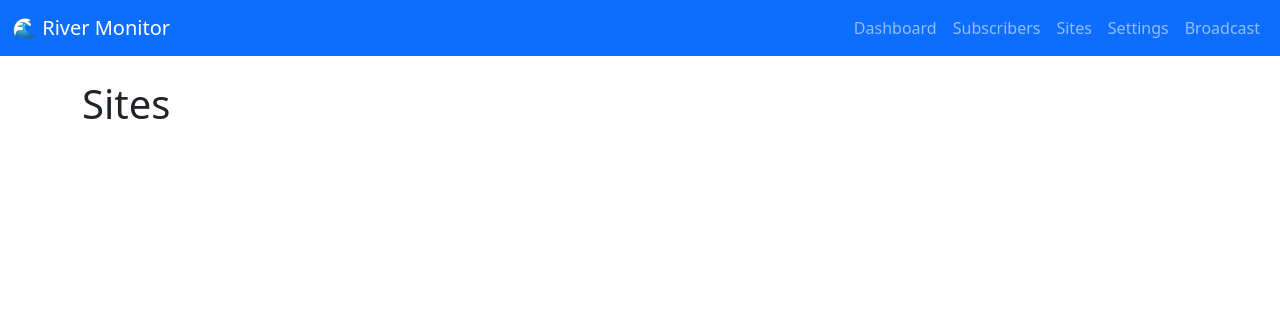
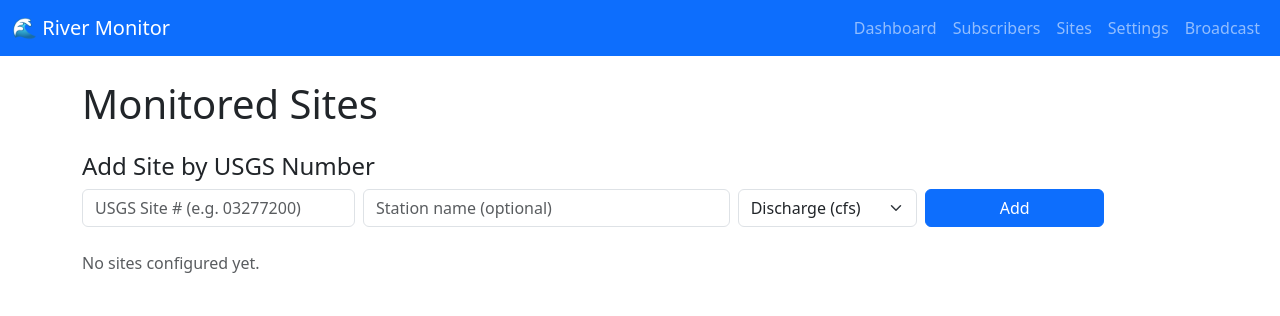
Before and after one commit to conradstorz/My_River_Level, a Flask app: template web/templates/sites.html in a window 1280 px wide. Shown: the top 316 px of the page. Run offline with Flask 3, Linux system fonts and the light colour scheme; the template is opened without the code that fills it, so the values that code supplies are empty.

Commit message:
feat: sites page with add/toggle/remove
Co-Authored-By: Claude Sonnet 4.6 <noreply@anthropic.com>

```diff
--- a/web/templates/sites.html
+++ b/web/templates/sites.html
@@ -1,3 +1,47 @@
 {% extends "base.html" %}
 {% block title %}Sites{% endblock %}
-{% block content %}<h1>Sites</h1>{% endblock %}
+{% block content %}
+<h1 class="mb-4">Monitored Sites</h1>
+
+<h4>Add Site by USGS Number</h4>
+<form method="post" action="/sites/add" class="row g-2 mb-4">
+  <div class="col-md-3"><input name="site_number" class="form-control" placeholder="USGS Site # (e.g. 03277200)" required></div>
+  <div class="col-md-4"><input name="station_name" class="form-control" placeholder="Station name (optional)"></div>
+  <div class="col-md-2">
+    <select name="parameter_code" class="form-select">
+      <option value="00060">Discharge (cfs)</option>
+      <option value="00065">Gage height (ft)</option>
+    </select>
+  </div>
+  <div class="col-md-2"><button class="btn btn-primary w-100">Add</button></div>
+</form>
+
+{% if sites %}
+<table class="table table-striped">
+  <thead><tr><th>Site #</th><th>Station Name</th><th>Parameter</th><th>Status</th><th>Actions</th></tr></thead>
+  <tbody>
+  {% for s in sites %}
+  <tr>
+    <td><code>{{ s.site_number }}</code></td>
+    <td>{{ s.station_name or "—" }}</td>
+    <td>{{ "Discharge" if s.parameter_code == "00060" else "Gage height" }}</td>
+    <td>
+      <form method="post" action="/sites/{{ s.id }}/toggle" style="display:inline">
+        <button class="btn btn-sm {{ 'btn-success' if s.active else 'btn-outline-secondary' }}">
+          {{ "Active" if s.active else "Inactive" }}
+        </button>
+      </form>
+    </td>
+    <td>
+      <form method="post" action="/sites/{{ s.id }}/remove" style="display:inline">
+        <button class="btn btn-sm btn-outline-danger">Remove</button>
+      </form>
+    </td>
+  </tr>
+  {% endfor %}
+  </tbody>
+</table>
+{% else %}
+<p class="text-muted">No sites configured yet.</p>
+{% endif %}
+{% endblock %}
```
Also changed, not shown: tests/web/test_sites.py (added, +38 -0 lines), web/routes.py (+43 -1 lines).
